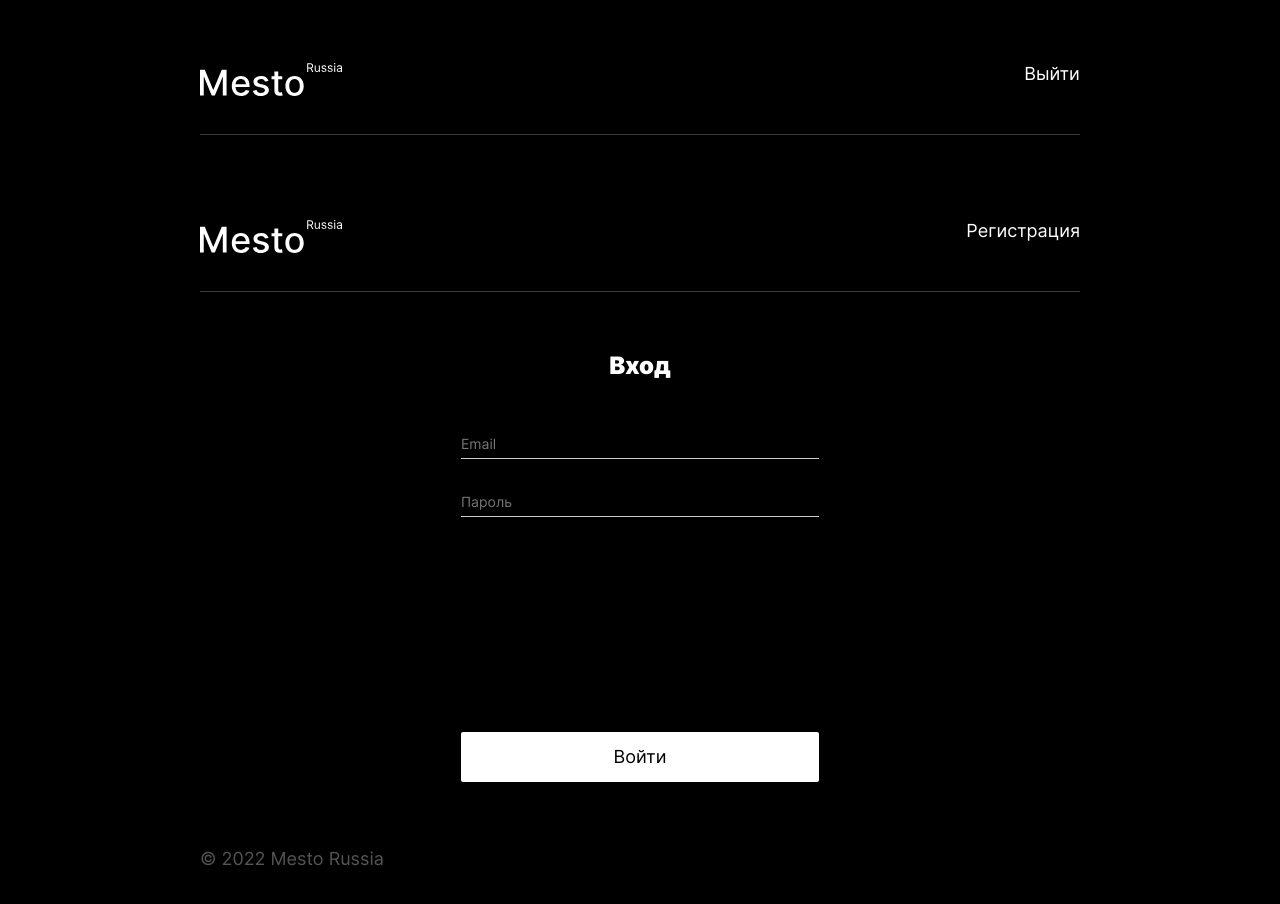
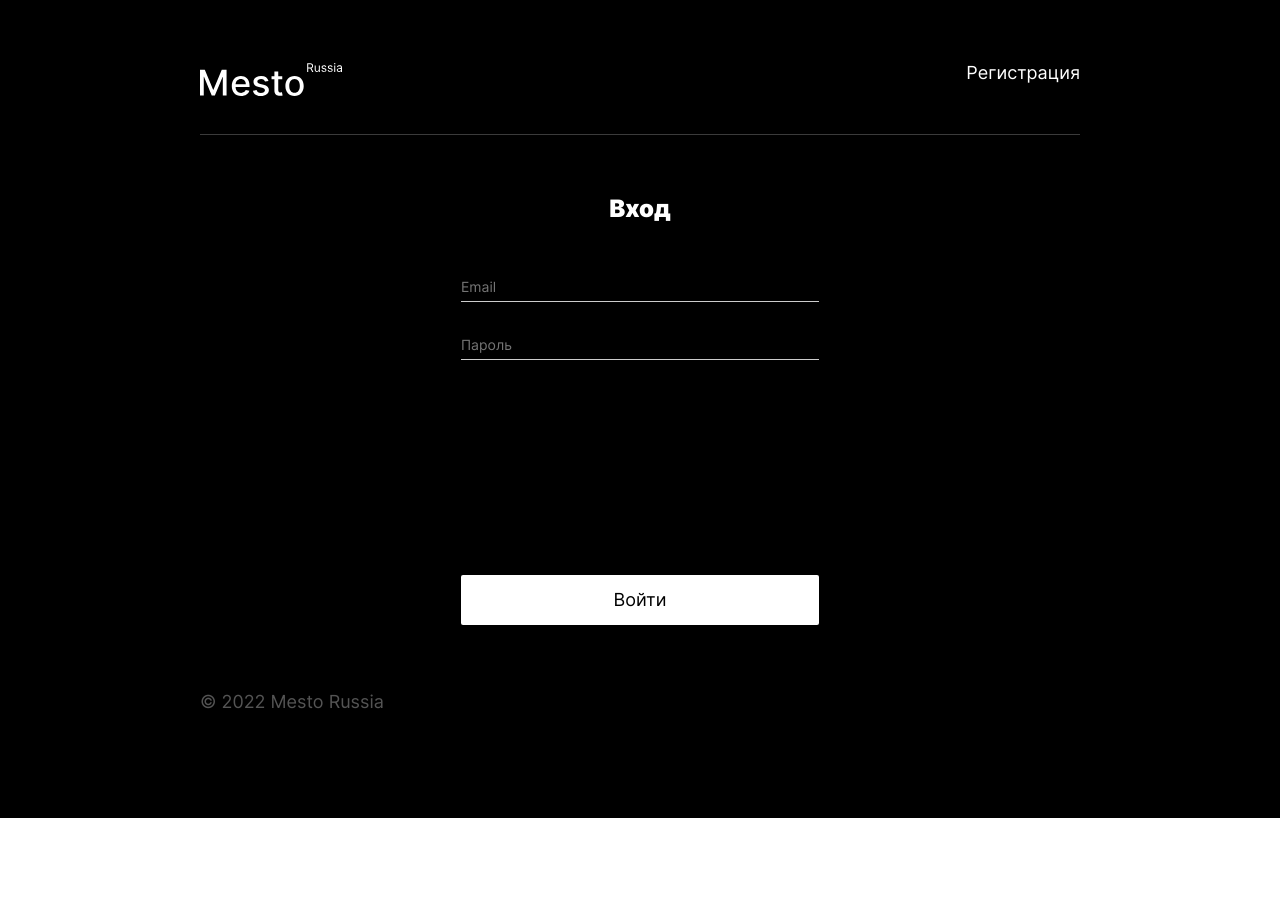
Before and after one commit to Linalien23/react-mesto-auth, a React (Create React App) app: page /sign-in in a window 1280 px wide. Shown: the top 904 px of the page. After the commit the page ends 818 px from the top, so only its background shows below. Built offline with nearby package versions, Linux system fonts and the light colour scheme.

Commit message:
Переписать           <Header

```diff
--- a/src/blocks/header/__button/header__button.css
+++ b/src/blocks/header/__button/header__button.css
@@ -9,6 +9,7 @@
     font-size: 18px;
     font-weight: normal;
     cursor: pointer;
+    text-decoration: none;
 }
 
 .header__button:hover {
--- a/src/components/App.js
+++ b/src/components/App.js
@@ -207,10 +207,8 @@ function App() {
         <div className="page__content">
 
           <Header
-            text='Выйти'
-            onClick={handleSignOut}>
-            <p className="header__text">{userEmail}</p>
-          </Header>
+            email={userEmail}
+            onClick={ handleSignOut } />
 
           <Switch>
 
--- a/src/components/Header.js
+++ b/src/components/Header.js
@@ -1,13 +1,22 @@
 import React from 'react';
 import logo from '../images/header-logo.svg';
+import { Route, Link } from 'react-router-dom';
 
-function Header(props) {
+function Header({email}) {
 
     return (
         <header className="header">
             <img className="header__logo" src={logo} alt="лого" />
-            {props.children}
-            <button className="header__button" onClick={props.onClick}>{props.text}</button>
+            <Route path="/sign-in">
+                <Link to="sign-up" className="header__button">Регистрация</Link>
+            </Route>
+            <Route path="/sign-up">
+                <Link to="sign-in" className="header__button">Войти</Link>
+            </Route>
+            <Route exact path="/">
+                <p className= "header__text">{email}</p>
+                <Link to="sign-in" className="header__button">Выйти</Link>
+            </Route>
         </header>
     );
 }
--- a/src/components/Login.js
+++ b/src/components/Login.js
@@ -32,10 +32,6 @@ function Login({ onAuthorize }) { // компонент авторизации
 
     return (
         <section>
-
-            <Header
-                text='Регистрация'
-                onClick={onRegister} />
 
             <div className="login">
 
--- a/src/components/Register.js
+++ b/src/components/Register.js
@@ -30,9 +30,9 @@ function Register({ onButtonClick }) { // компонент регистрац
     return (
         <section>
 
-            <Header
+            {/* <Header
                 text='Войти'
-                onClick={onLogin} />
+                onClick={onLogin} /> */}
 
             <div className="register">
 
```
